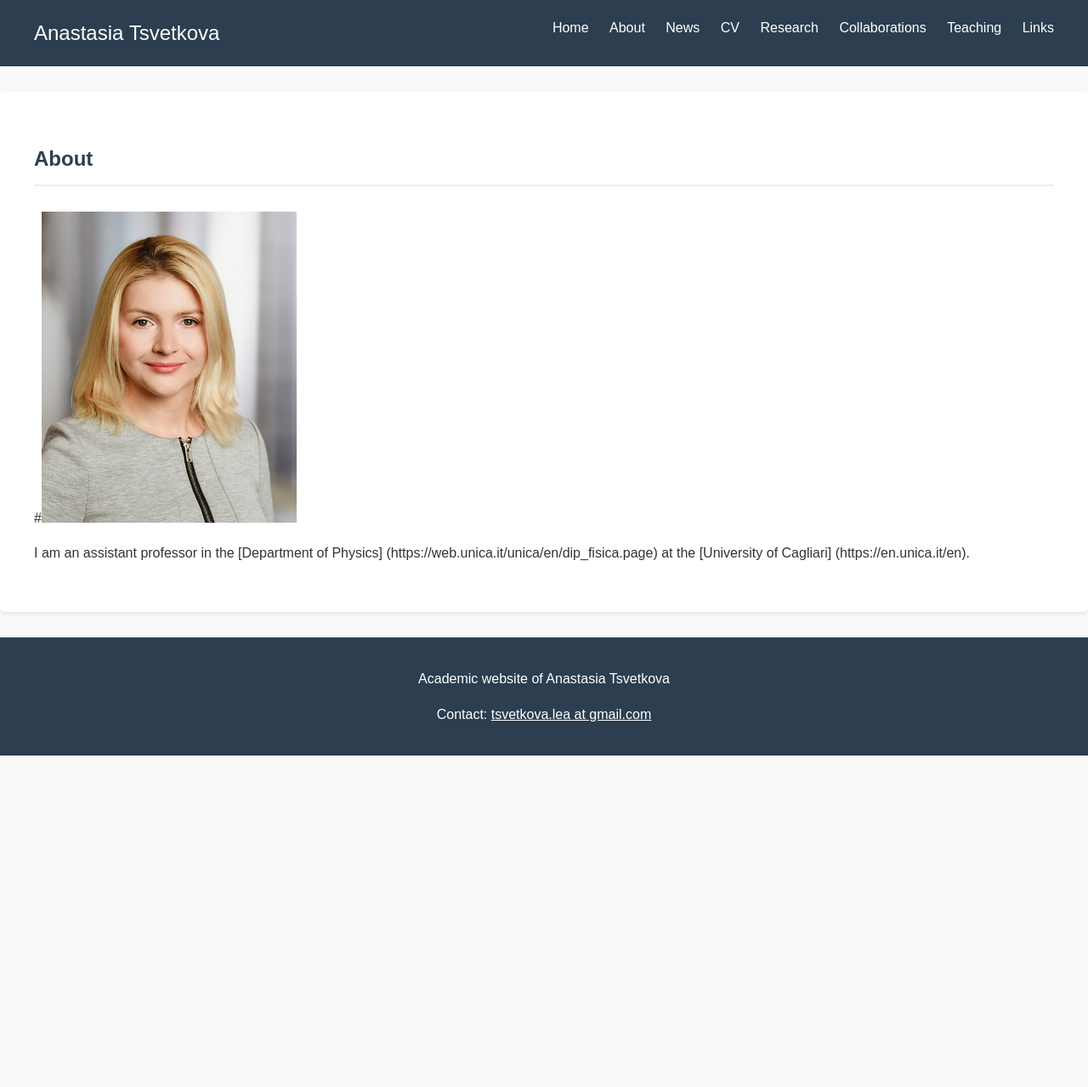
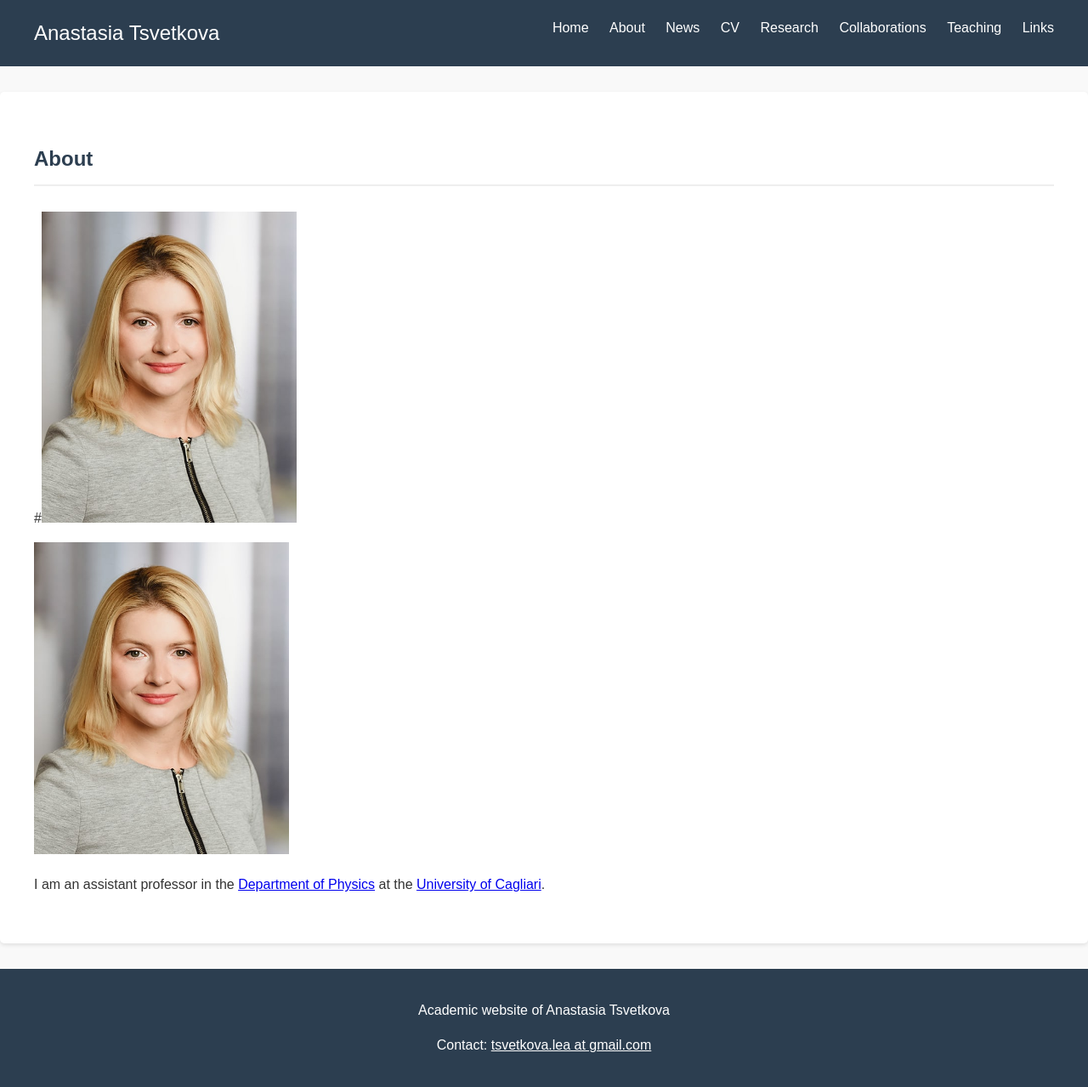
Before and after one commit to anastasia-tsvetkova/anastasia-tsvetkova.github.io, a Jekyll site: the page built from about.md, in a window 1280 px wide. Shown: the whole page at 85% size. Built offline with Jekyll 4.4.1, drawn with Linux system fonts in a browser that asks for light colours; before the commit the page ends 900 px from its top, so only the background shows below that.

Commit message:
Update about.md

```diff
--- a/about.md
+++ b/about.md
@@ -6,4 +6,6 @@ permalink: /about/
 
 #<img src="{{ '/assets/images/Bewerbungsfoto1.jpg' | relative_url }}" alt="Description" width="300">
 
-I am an assistant professor in the [Department of Physics] (https://web.unica.it/unica/en/dip_fisica.page) at the [University of Cagliari] (https://en.unica.it/en).
+![photo](/assets/images/Bewerbungsfoto1.jpg){: width="300"}
+
+I am an assistant professor in the [Department of Physics](https://web.unica.it/unica/en/dip_fisica.page) at the [University of Cagliari](https://en.unica.it/en).
```
